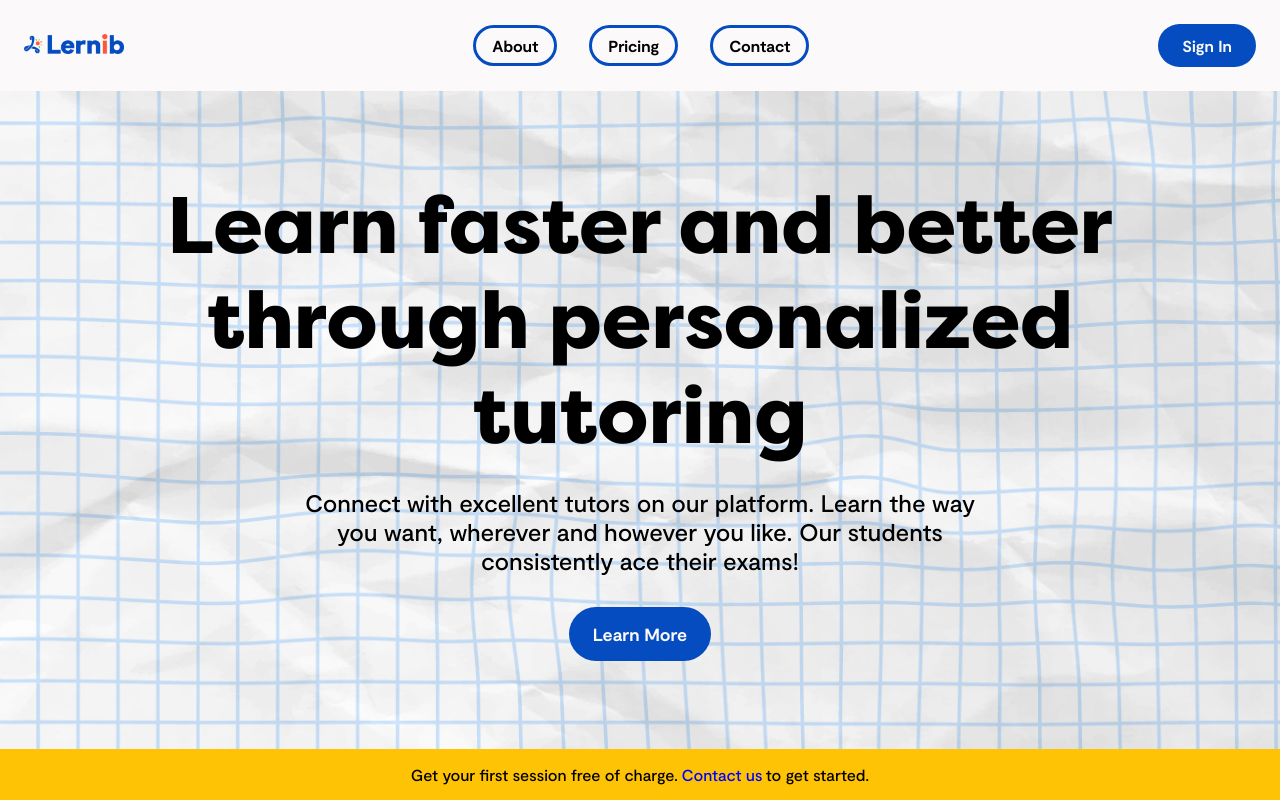
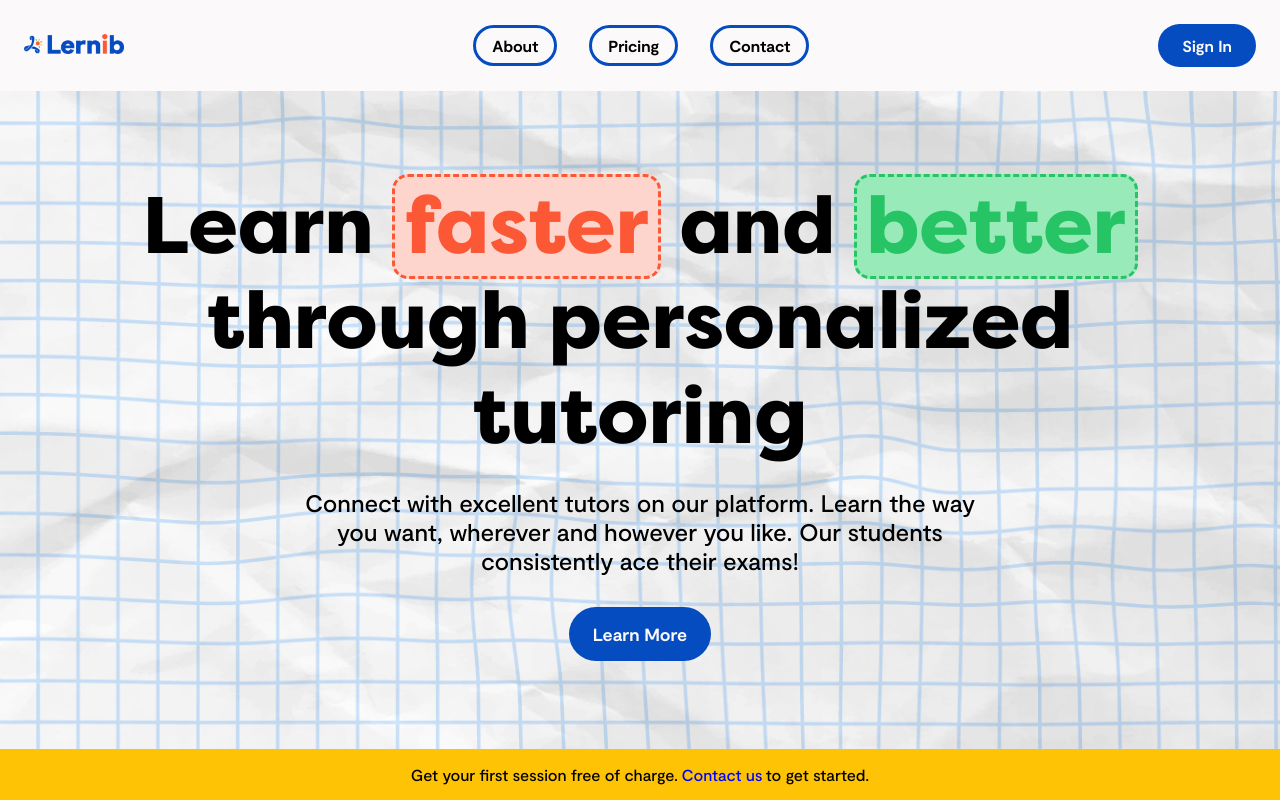
Before and after one commit to lernib/website, a SvelteKit app: page / in a window 1280 px wide. Shown: the top 800 px of the page. Built offline with nearby package versions, Linux system fonts and the light colour scheme; no server answers; what aws-jwt-verify would draw is missing.

Commit message:
Added front page inliners

```diff
--- a/src/components/section/Hero.svelte
+++ b/src/components/section/Hero.svelte
@@ -1,5 +1,5 @@
 <script lang="ts">
-  import PageHeader from '$components/PageHeader.svelte'
+  import PageHeader from '$components/section/Header.svelte'
 
   export let half = false;
 </script>
--- a/src/routes/+page.svelte
+++ b/src/routes/+page.svelte
@@ -11,9 +11,9 @@
 <PageHero>
   <div class="hero-center">
     <h1>
-      Learn faster and
+      Learn <span class="title-span n1">faster</span> and
       <br class="nomobile tablet-portrait" />
-      better
+      <span class="title-span n2">better</span>
       <br class="nomobile notablet-portrait" />
       through personalized
       <br />
@@ -154,6 +154,7 @@
 
 <style lang="scss">
   @use "/src/lib/config";
+  @use "sass:color";
 
   :global(.sk-core) {
     display: flex;
@@ -340,4 +341,22 @@
   .promo-link {
     color: blue;
   }
+
+  @mixin title-span($col) {
+    border: 3px dashed $col;
+    border-radius: 1rem;
+    color: $col;
+    background-color: color.adjust($col, $lightness: 30%);
+    padding: 3px 9px;
+    display: inline;
+    background-position: 0px 0px, 200px 100px, 0px 100px, 200px 0px;
+  }
+
+  .title-span.n1 {
+    @include title-span(config.$color3);
+  }
+
+  .title-span.n2 {
+    @include title-span(config.$color5)
+  }
 </style>
```
Also changed, not shown: src/components/section/Header.svelte (renamed from src/components/PageHeader.svelte).
